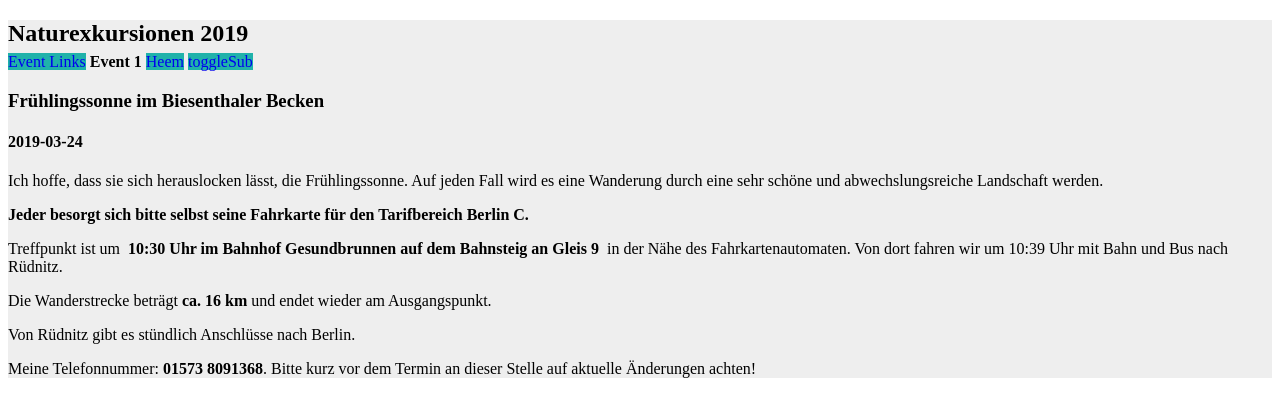
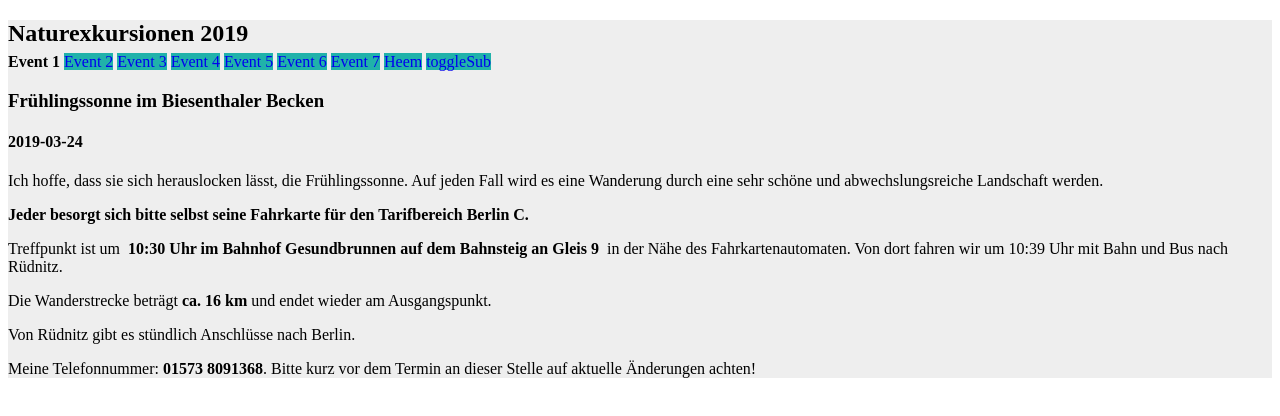
Before and after one commit to carexpilosa/natex, a React app: page /event1 in a window 1280 px wide. Shown: the top 416 px of the page. Built offline with nearby package versions, Linux system fonts and the light colour scheme.

Commit message:
made menu dynamic

```diff
--- a/package.json
+++ b/package.json
@@ -14,11 +14,11 @@
   "license": "ISC",
   "dependencies": {
     "css-loader": "^2.1.1",
+    "eslint-plugin-react": "^7.12.4",
     "react-router-dom": "^4.3.1",
     "style-loader": "^0.23.1",
     "webpack": "^4.29.6",
-    "webpack-cli": "^3.2.3",
-    "eslint-plugin-react": "^7.12.4"
+    "webpack-cli": "^3.2.3"
   },
   "devDependencies": {
     "@babel/core": "^7.3.4",
@@ -28,6 +28,7 @@
     "jsdoc": "^3.5.5",
     "react": "^16.8.4",
     "react-dom": "^16.8.4",
+    "serve": "^10.1.2",
     "webpack-dev-server": "^3.2.1"
   }
 }
--- a/src/App.js
+++ b/src/App.js
@@ -5,39 +5,8 @@ import Home from './Home';
 import EventLinks from './EventLinks';
 import Event1 from './Event1';
 import Header from './Header';
+import eventData from './eventData';
 import './styles.css';
-
-const contentHTML = `<div>
-  <p>
-    Ich hoffe, dass sie sich herauslocken lässt, die Frühlingssonne. Auf
-    jeden Fall wird es eine Wanderung durch eine sehr schöne und
-    abwechslungsreiche Landschaft werden.
-  </p>
-  <p>
-    <strong>
-      Jeder besorgt sich bitte selbst seine Fahrkarte für den Tarifbereich
-      Berlin C.
-    </strong>
-  </p>
-  <p>
-    Treffpunkt ist um
-    <strong>
-      &nbsp;10:30 Uhr im Bahnhof Gesundbrunnen auf dem Bahnsteig an Gleis
-      9&nbsp;
-    </strong>
-    in der Nähe des Fahrkartenautomaten. Von dort fahren wir um 10:39 Uhr
-    mit Bahn und Bus nach Rüdnitz.
-  </p>
-  <p>
-    Die Wanderstrecke beträgt <strong>ca. 16 km</strong> und endet wieder
-    am Ausgangspunkt.
-  </p>
-  <p>Von Rüdnitz gibt es stündlich Anschlüsse nach Berlin.</p>
-  <p>
-    Meine Telefonnummer:<strong>&nbsp;01573 8091368</strong>. Bitte kurz
-    vor dem Termin an dieser Stelle auf aktuelle Änderungen achten!
-  </p>
-</div>`;
 
 class App extends React.Component {
   render() {
@@ -50,18 +19,21 @@ class App extends React.Component {
           </Switch>
           <Switch>
             <Route path='/elinks' component={EventLinks} />
+            {eventData.map((event, idx) => (
               <Route
-              path='/event1'
+                key={idx}
+                path={event.path}
                 render={() => (
                   <Event1
-                  title={'Frühlingssonne im Biesenthaler Becken'}
-                  date={'2019-03-24'}
-                  contentHTML={contentHTML}
+                    title={event.title}
+                    date={event.date}
+                    contentHTML={event.contentHTML}
                     isAuthed={true}
                   />
                 )}
               />
-            <Route component={Home} />
+            ))}
+            <Route path='/' component={Home} />
           </Switch>
         </div>
       </Router>
--- a/src/Menu.js
+++ b/src/Menu.js
@@ -27,16 +27,52 @@ class Menu extends React.Component {
   renderMainMenu() {
     const { pathname } = this.state;
     const links = [
-      {
-        href: '/elinks',
-        label: 'Event Links',
-        id: 'elinks',
-        submenu: true
-      },
+      //{
+      //  href: '/elinks',
+      //  label: 'Event Links',
+      //  id: 'elinks',
+      //  submenu: true
+      //},
       {
         href: '/event1',
         label: 'Event 1',
-        id:'event1',
+        id: 'event1',
+        submenu: false
+      },
+      {
+        href: '/event2',
+        label: 'Event 2',
+        id: 'event2',
+        submenu: false
+      },
+      {
+        href: '/event3',
+        label: 'Event 3',
+        id: 'event3',
+        submenu: false
+      },
+      {
+        href: '/event4',
+        label: 'Event 4',
+        id: 'event4',
+        submenu: false
+      },
+      {
+        href: '/event5',
+        label: 'Event 5',
+        id: 'event5',
+        submenu: false
+      },
+      {
+        href: '/event6',
+        label: 'Event 6',
+        id: 'event6',
+        submenu: false
+      },
+      {
+        href: '/event7',
+        label: 'Event 7',
+        id: 'event7',
         submenu: false
       },
       {
@@ -53,12 +89,12 @@ class Menu extends React.Component {
             const { href, label } = link;
             return (
               <React.Fragment key={`link_${idx}`}>
-                {
-                  pathname === href
-                  ? <span className="activeItem">{label}&nbsp;</span>
-                  : <React.Fragment>
+                {pathname === href ? (
+                  <span className='activeItem'>{label}&nbsp;</span>
+                ) : (
+                  <React.Fragment>
                     <Link
-                        className="link"
+                      className='link'
                       id={href}
                       onMouseOver={e => this._onMouseOver(e)}
                       onMouseOut={e => this._onMouseOut(e)}
@@ -69,11 +105,12 @@ class Menu extends React.Component {
                     </Link>
                     &nbsp;
                   </React.Fragment>
-                }
+                )}
               </React.Fragment>
             );
           })}
-          <a className="toggle"
+          <a
+            className='toggle'
             href='javascript: void(0)'
             onMouseOver={e => this._onMouseOver(e)}
             onMouseOut={e => this._onMouseOut(e)}
--- /dev/null
+++ b/src/eventData.js
@@ -0,0 +1,97 @@
+const eventData = [
+  {
+    title: 'Frühlingssonne im Biesenthaler Becken',
+    date: '2019-03-24',
+    path: '/event1',
+    contentHTML: `<div>
+  <p>
+    Ich hoffe, dass sie sich herauslocken lässt, die Frühlingssonne. Auf
+    jeden Fall wird es eine Wanderung durch eine sehr schöne und
+    abwechslungsreiche Landschaft werden.
+  </p>
+  <p>
+    <strong>
+      Jeder besorgt sich bitte selbst seine Fahrkarte für den Tarifbereich
+      Berlin C.
+    </strong>
+  </p>
+  <p>
+    Treffpunkt ist um
+    <strong>
+      &nbsp;10:30 Uhr im Bahnhof Gesundbrunnen auf dem Bahnsteig an Gleis
+      9&nbsp;
+    </strong>
+    in der Nähe des Fahrkartenautomaten. Von dort fahren wir um 10:39 Uhr
+    mit Bahn und Bus nach Rüdnitz.
+  </p>
+  <p>
+    Die Wanderstrecke beträgt <strong>ca. 16 km</strong> und endet wieder
+    am Ausgangspunkt.
+  </p>
+  <p>Von Rüdnitz gibt es stündlich Anschlüsse nach Berlin.</p>
+  <p>
+    Meine Telefonnummer:<strong>&nbsp;01573 8091368</strong>. Bitte kurz
+    vor dem Termin an dieser Stelle auf aktuelle Änderungen achten!
+  </p>
+</div>`
+  },
+  {
+    title: 'Nonnenfließ 2019',
+    date: '2009-04-07',
+    path: '/event2',
+    contentHTML: `<div>
+        <p>
+          Wir treffen uns um ... Uhr auf dem Bahnsteig des Bahnhofs
+          Gesundbrunnen zwischen den Gleisen 9 und 10 am Fahrkartenautomaten.
+          Hier kaufen wir Fahrkarten für alle, die noch eine brauchen. Wir
+          suchen dann die günstigste Variante heraus.
+        </p>
+        <p>
+          Abfahrt mit dem Regionalexpress ist ... Uhr, Ankunft in Eberswalde um
+          ... Uhr. Vom Bahnhof Eberswalde gehen wir noch ca. 2 km durch die
+          Stadt und dann weiter auf Waldwegen und Pfaden: Wir durchqueren schöne
+          (unter anderem Buchen-) Wälder entlang von Schwärze und Nonnenfließ.
+          Unser Ziel, den Bahnhof Melchow, erreichen wir nach ca. 17 bis 18 km.
+          Von hier fährt etwa stündlich eine Regionalbahn (RB60) Richtung
+          Berlin.
+        </p>
+
+        <p>
+          Meine Telefonnummer: 01573 8091368. Bitte kurz vor dem Termin an
+          dieser Stelle auf aktuelle Änderungen achten!
+        </p>
+      </div>`
+  },
+  {
+    date: '2019-05-12',
+    title: 'Geesower-Hügel – Salveytal. Oder woanders? Dorchetal?',
+    path: '/event3',
+    contentHTML: ''
+  },
+  {
+    date: '2019-06-23',
+    title: 'Rüdersdorf Strausberg',
+    path: '/event4',
+    contentHTML: ''
+  },
+  {
+    date: '2019-08-18',
+    title: 'Briesetal?? Vielleicht auch Gamengrund?',
+    path: '/event5',
+    contentHTML: ''
+  },
+  {
+    date: '2019-09-22',
+    title: 'Müritz Nationalpark',
+    path: '/event6',
+    contentHTML: ''
+  },
+  {
+    date: '2019-10-20',
+    title: 'Löcknitz',
+    path: '/event7',
+    contentHTML: ''
+  }
+];
+
+export default eventData;
```
Also changed, not shown: 1 other file (tests, documents, lock files or other folders). Lines whose indentation alone changed are shown as unchanged.
